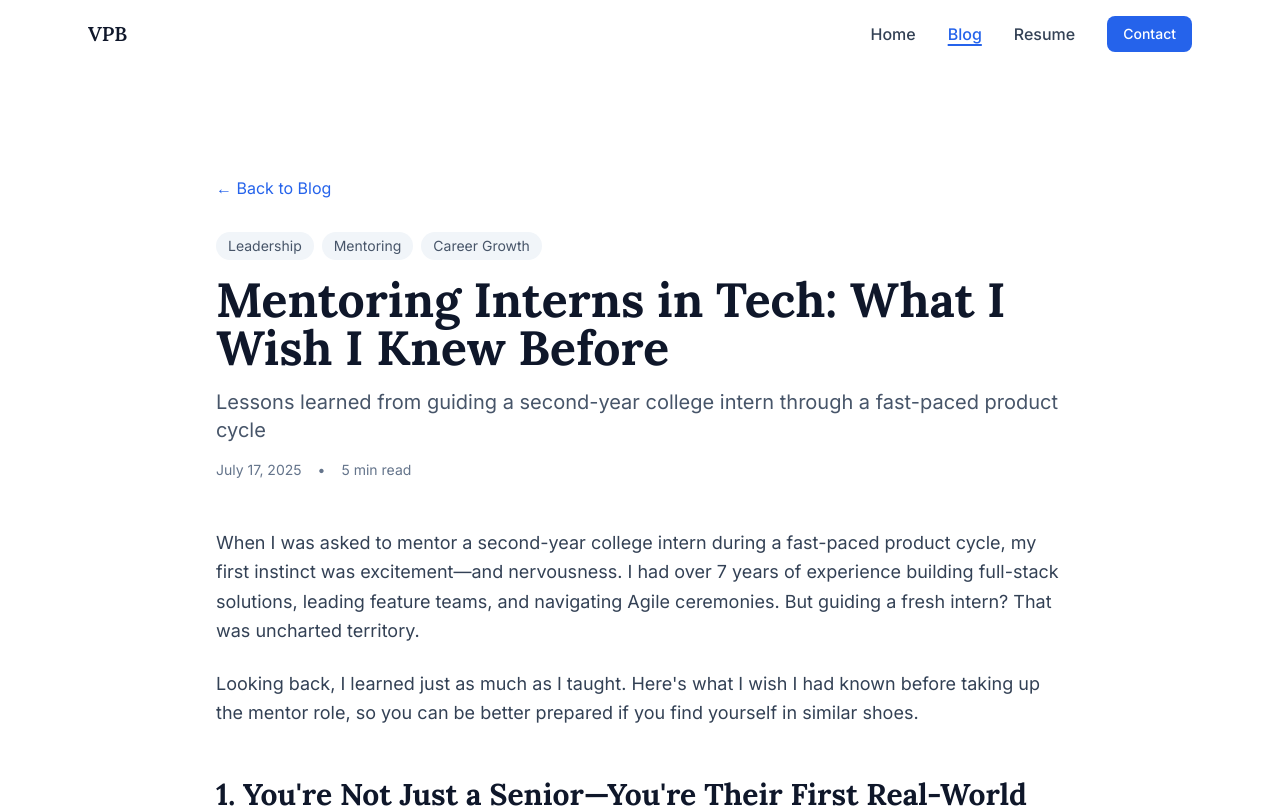
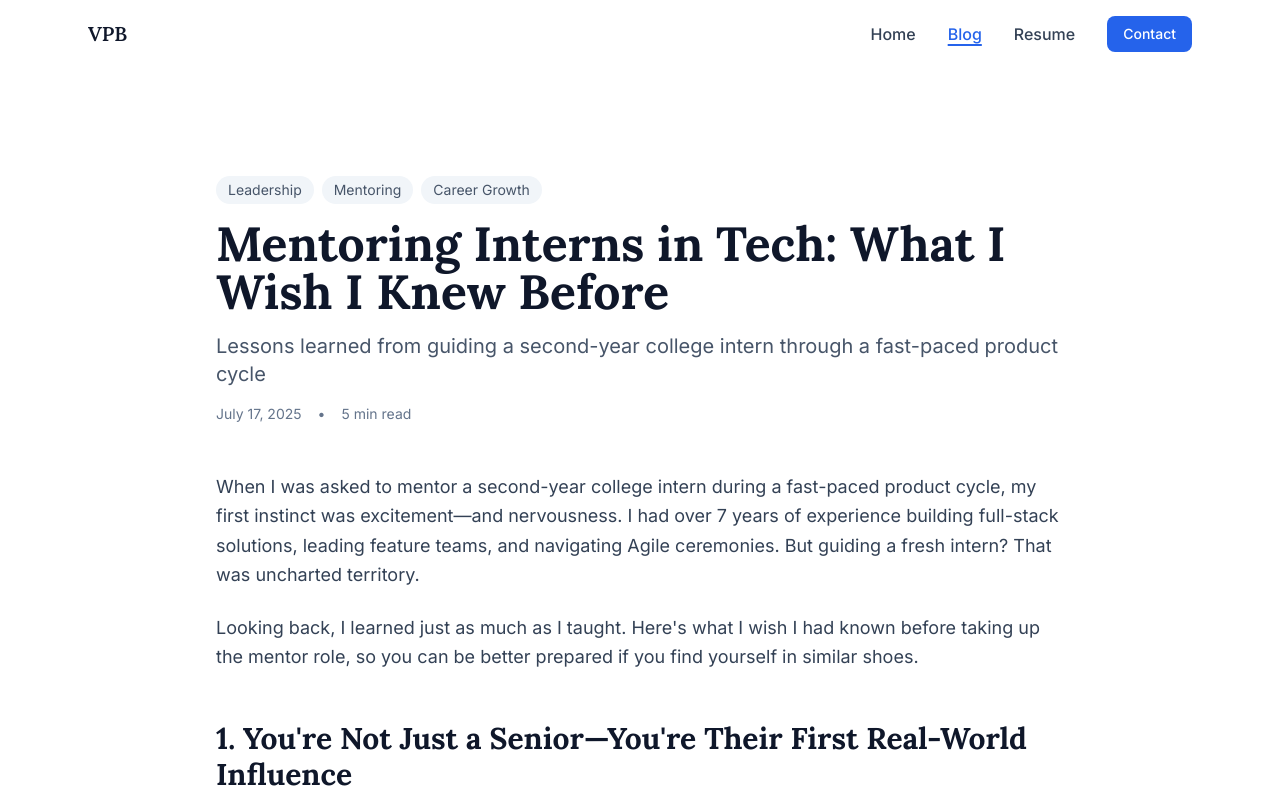
Before and after one commit to pugalvini/pugalvini.github.io, a React (Vite) app: page /blog/mentoring-interns-in-tech in a window 1280 px wide. Shown: the top 808 px of the page. Built offline with nearby package versions, Linux system fonts and the light colour scheme.

Commit message:
refactor(blog): remove redundant back to blog links from all posts

```diff
--- a/src/pages/BlogPostGCP.jsx
+++ b/src/pages/BlogPostGCP.jsx
@@ -1,5 +1,4 @@
 import React, { useEffect } from 'react';
-import { Link } from 'react-router-dom';
 
 const BlogPostGCP = () => {
     useEffect(() => {
@@ -9,11 +8,6 @@ const BlogPostGCP = () => {
     return (
         <div className="min-h-screen bg-white pt-20">
             <article className="section-container max-w-4xl mx-auto">
-                {/* Back Button */}
-                <Link to="/blog" className="inline-flex items-center gap-2 text-accent hover:underline mb-8">
-                    ← Back to Blog
-                </Link>
-
                 {/* Header */}
                 <header className="mb-12">
                     <div className="flex flex-wrap gap-2 mb-4">
@@ -175,12 +169,6 @@ const BlogPostGCP = () => {
                     </div>
                 </div>
 
-                {/* Back to Blog */}
-                <div className="mt-16 pt-8 border-t border-slate-200">
-                    <Link to="/blog" className="inline-flex items-center gap-2 text-accent hover:underline text-lg font-medium">
-                        ← Back to Blog
-                    </Link>
-                </div>
             </article>
         </div>
     );
--- a/src/pages/BlogPostMentoring.jsx
+++ b/src/pages/BlogPostMentoring.jsx
@@ -1,5 +1,4 @@
 import React, { useEffect } from 'react';
-import { Link } from 'react-router-dom';
 
 const BlogPostMentoring = () => {
     useEffect(() => {
@@ -9,11 +8,6 @@ const BlogPostMentoring = () => {
     return (
         <div className="min-h-screen bg-white pt-20">
             <article className="section-container max-w-4xl mx-auto">
-                {/* Back Button */}
-                <Link to="/blog" className="inline-flex items-center gap-2 text-accent hover:underline mb-8">
-                    ← Back to Blog
-                </Link>
-
                 {/* Header */}
                 <header className="mb-12">
                     <div className="flex flex-wrap gap-2 mb-4">
@@ -146,12 +140,6 @@ const BlogPostMentoring = () => {
 
                 {/* Back to Home */}
 
-                {/* Back to Blog */}
-                <div className="mt-16 pt-8 border-t border-slate-200">
-                    <Link to="/blog" className="inline-flex items-center gap-2 text-accent hover:underline text-lg font-medium">
-                        ← Back to Blog
-                    </Link>
-                </div>
             </article>
         </div>
     );
--- a/src/pages/BlogPostRateLimit.jsx
+++ b/src/pages/BlogPostRateLimit.jsx
@@ -1,5 +1,4 @@
 import React, { useEffect } from 'react';
-import { Link } from 'react-router-dom';
 
 /* ─────────────────────────────────────────────
    Diagram 1 – Token Bucket
@@ -328,11 +327,6 @@ const BlogPostRateLimit = () => {
     return (
         <div className="min-h-screen bg-white pt-20">
             <article className="section-container max-w-4xl mx-auto">
-                {/* Back Button */}
-                <Link to="/blog" className="inline-flex items-center gap-2 text-accent hover:underline mb-8">
-                    ← Back to Blog
-                </Link>
-
                 {/* Header */}
                 <header className="mb-12">
                     <div className="flex flex-wrap gap-2 mb-4">
@@ -454,12 +448,6 @@ const BlogPostRateLimit = () => {
                     </p>
                 </div>
 
-                {/* Back to Blog */}
-                <div className="mt-16 pt-8 border-t border-slate-200">
-                    <Link to="/blog" className="inline-flex items-center gap-2 text-accent hover:underline text-lg font-medium">
-                        ← Back to Blog
-                    </Link>
-                </div>
             </article>
         </div>
     );
--- a/src/pages/BlogPostSigstore.jsx
+++ b/src/pages/BlogPostSigstore.jsx
@@ -1,5 +1,4 @@
 import React, { useEffect } from 'react';
-import { Link } from 'react-router-dom';
 
 /* ─────────────────────────────────────────────
    Diagram: Sigstore Workflow
@@ -97,9 +96,6 @@ const BlogPostSigstore = () => {
             <div className="max-w-3xl mx-auto px-6">
                 {/* ── Breadcrumb & Meta ── */}
                 <div className="mb-8">
-                    <Link to="/blog" className="text-accent hover:underline text-sm font-medium inline-flex items-center gap-1 mb-6">
-                        ← Back to Blog
-                    </Link>
                     <div className="flex items-center gap-3 text-sm text-slate-500 mb-4">
                         <span className="px-3 py-1 bg-amber-100 text-amber-700 font-semibold rounded-full">
                             Security
```
